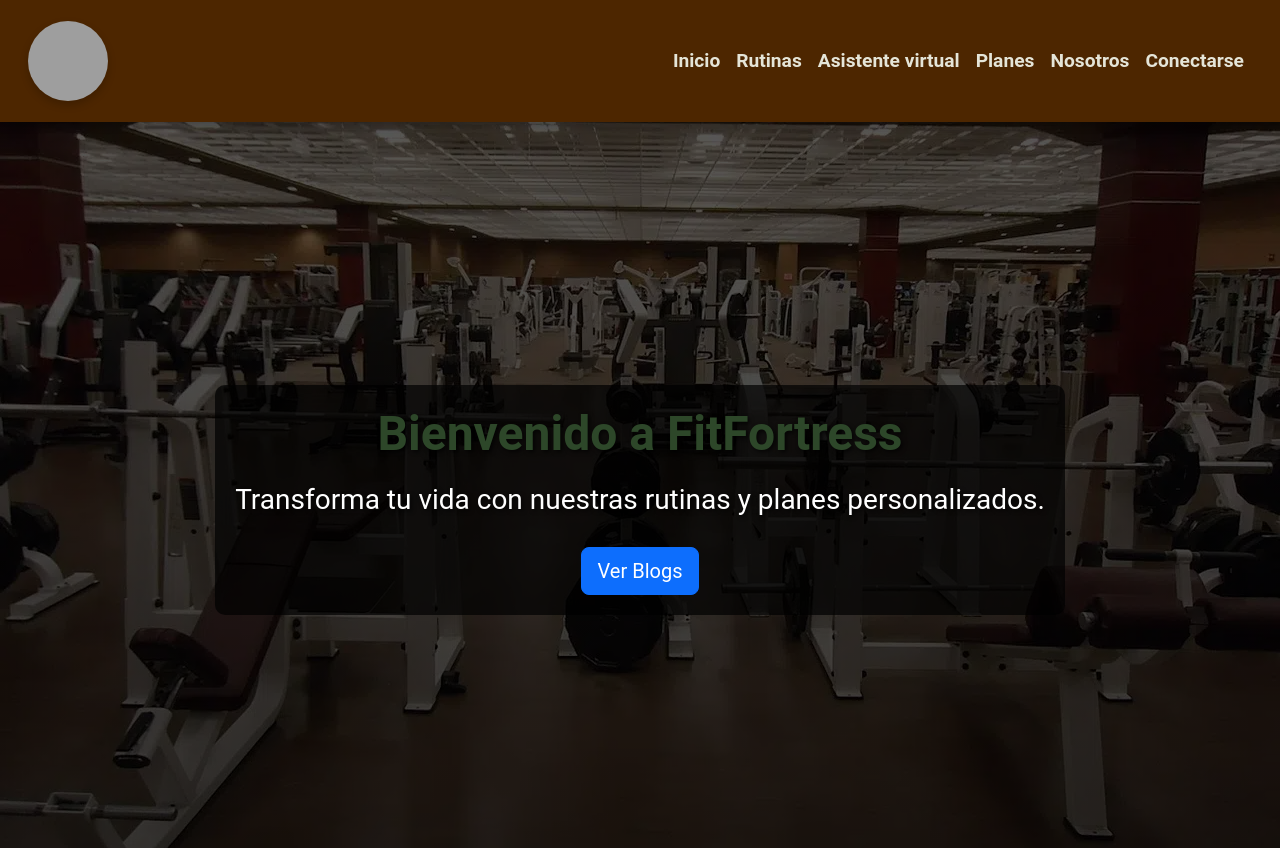
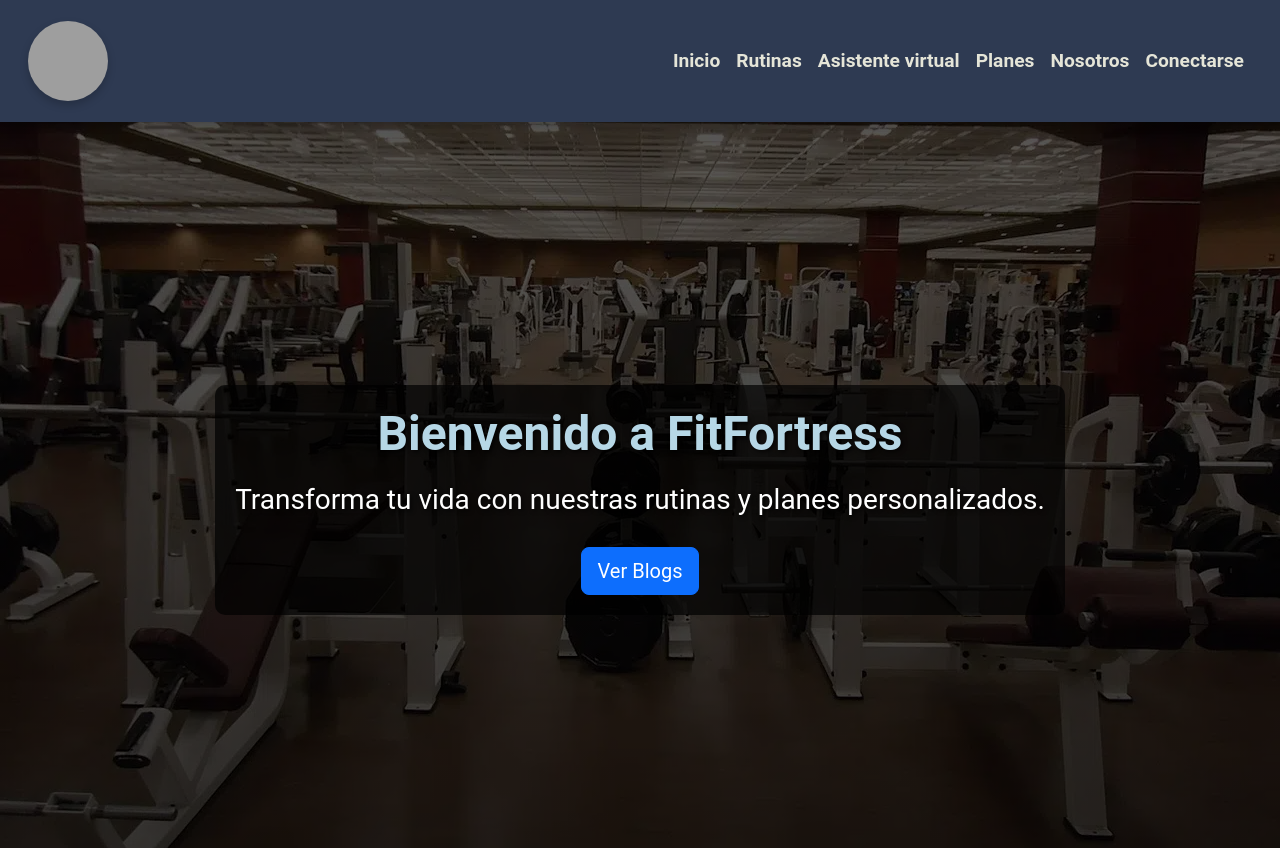
Before and after one commit to JoelJohs/fitfortress-frontend, a React (Vite) app: page / in a window 1280 px wide. Shown: the top 848 px of the page. Built offline with nearby package versions, Linux system fonts and the light colour scheme; grey boxes are pictures that could not be loaded.

Commit message:
Cambios de css
Le moví al css porque lo que faltá realmente está hecho sólo falta que se incorpore o se pungan las rutas, si no igual rutinas estaba hecho y nomás es moverle la ruta

```diff
--- a/src/index.css
+++ b/src/index.css
@@ -1,14 +1,14 @@
 :root {
-  --primary-color: #2d4729;
+  --primary-color: #ffffff;
   --secondary-color: #c0c0c0;
-  --tertiary-color: #e5e5d8;
-  --accent-color: #4d2600;
+  --tertiary-color: #404d49;
+  --accent-color: #485877;
   --background-color: #2e3a52;
   --secondary-accent-color: #a3a3a3;
   --highlight-color: #b3b3b3;
   --muted-color: #d3d3d3;
   --planes-background-color: #e5e5d8; /* Added background color for planes */
-  --gradient-background: linear-gradient(135deg, #e5e5d8, #c0c0c0, #a3a3a3); /* Updated gradient background */
+  --gradient-background: linear-gradient(135deg, #676e67, #666a70, #595664); /* Updated gradient background */
 }
 
 /* Globales */
--- a/src/styles/footer.css
+++ b/src/styles/footer.css
@@ -1,5 +1,5 @@
 .footer-container {
-  background-color: #4d2600;
+  background-color: #2E3A52;
   color: #e5e5d8;
   padding: 2rem 0; /* Reduced padding */
   box-shadow: 0 -4px 8px rgba(0, 0, 0, 0.2);
@@ -95,7 +95,7 @@
 .footer-bottom {
   text-align: center;
   padding: 1rem 0; /* Reduced padding */
-  background-color: #3b2317;
+  background-color: #3d4b66;
   color: #e5e5d8;
   width: 100%; /* Ensure full width */
 }
--- a/src/styles/navbar.css
+++ b/src/styles/navbar.css
@@ -27,7 +27,7 @@ body {
 }
 
 .navbar {
-  background-color: #4d2600 !important;
+  background-color: #2E3A52 !important;
   box-shadow: 0 4px 8px rgba(0, 0, 0, 0.2); /* Sombra para separar la navbar */
   z-index: 1000; /* Asegura que la navbar esté por encima de otros elementos */
 }
--- a/src/views/Home/home.css
+++ b/src/views/Home/home.css
@@ -1,8 +1,8 @@
 :root {
-  --primary-color: #2D4729;
+  --primary-color: #ffffff;
   --secondary-color: #C0C0C0;
-  --tertiary-color: #E5E5D8;
-  --accent-color: #4D2600;
+  --tertiary-color: #404d49;
+  --accent-color: #485877;
   --background-color: #2E3A52;
   --secondary-accent-color: #A3A3A3;
   --highlight-color: #B3B3B3;
--- a/src/views/Home/pages/blogDetail.css
+++ b/src/views/Home/pages/blogDetail.css
@@ -81,7 +81,7 @@ body {
   font-size: 1.2rem;
   line-height: 1.6;
   margin-bottom: 1rem;
-  color: #1a1a1a; /* Darker color */
+  color: #ffffff; /* Darker color */
 }
 
 .blog-likes {
--- a/src/views/Nosotros/us.css
+++ b/src/views/Nosotros/us.css
@@ -1,8 +1,8 @@
 :root {
-  --primary-color: #2D4729;
+  --primary-color: #b6d7e6;
   --secondary-color: #C0C0C0;
-  --tertiary-color: #E5E5D8;
-  --accent-color: #4D2600;
+  --tertiary-color: #26302d;
+  --accent-color: #485877;
   --background-color: #2E3A52;
   --secondary-accent-color: #A3A3A3;
   --highlight-color: #B3B3B3;
@@ -25,6 +25,7 @@ body {
   object-fit: cover;
   width: 100%;
   height: 100%;
+  border-radius: 15px;
 }
 
 .hero-content {
```
